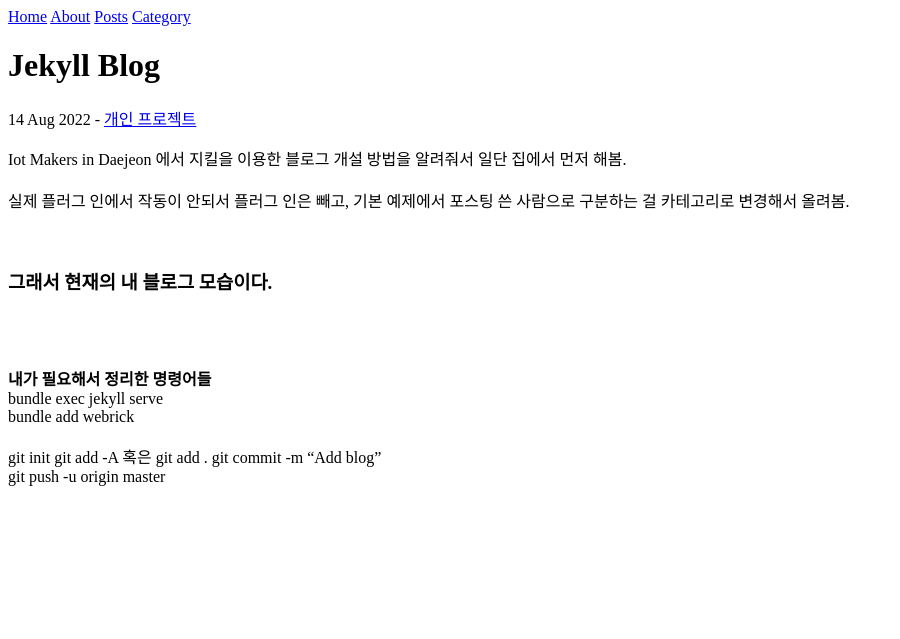
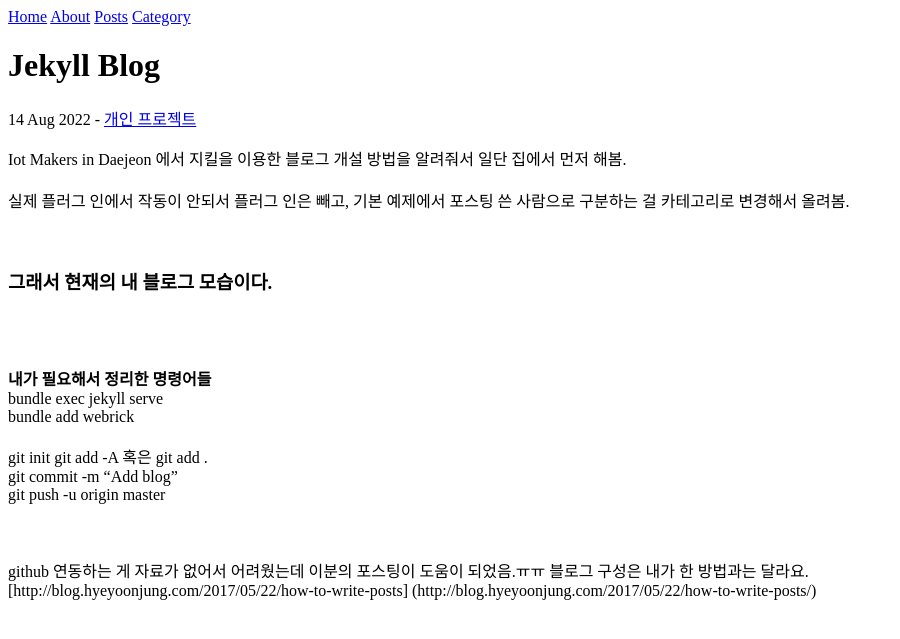
Before and after one commit to imaaan-lab/imaaan-lab.github.io, a Jekyll site: the page built from _posts/2022-08-14-jekyll-blog.md, in a window 1280 px wide. Shown: the top 639 px of the page, without its empty margins (0-900 px from the left). Built offline with Jekyll 4.4.1, drawn with Linux system fonts in a browser that asks for light colours.

Commit message:
Add blog3

```diff
--- a/_posts/2022-08-14-jekyll-blog.md
+++ b/_posts/2022-08-14-jekyll-blog.md
@@ -19,5 +19,14 @@
 <br/>
 git init
 git add -A  혹은 git add .
+<br/>
 git commit -m "Add blog"
 git push -u origin master
+<br/>
+<br/>
+<br/>
+github 연동하는 게 자료가 없어서 어려웠는데 이분의 포스팅이 도움이 되었음.ㅠㅠ
+블로그 구성은 내가 한 방법과는 달라요.
+<br/>
+[http://blog.hyeyoonjung.com/2017/05/22/how-to-write-posts]
+(http://blog.hyeyoonjung.com/2017/05/22/how-to-write-posts/)
```
